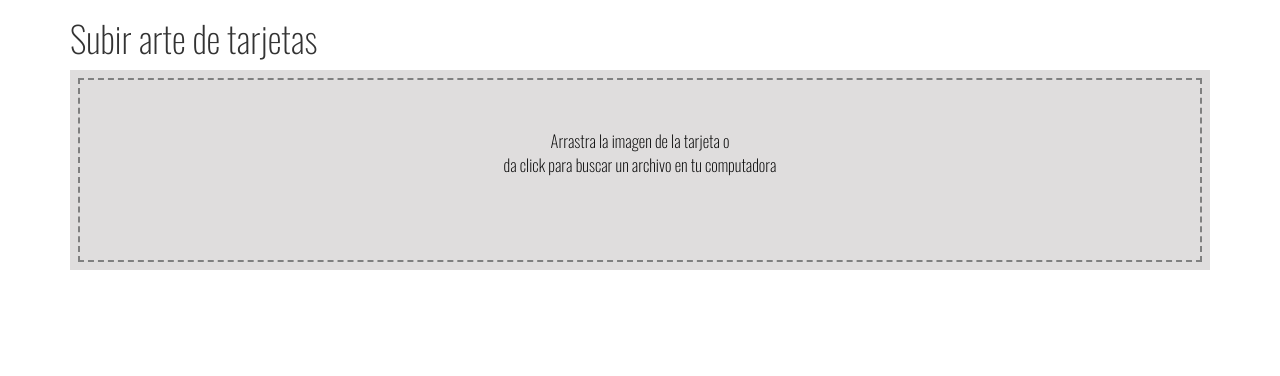
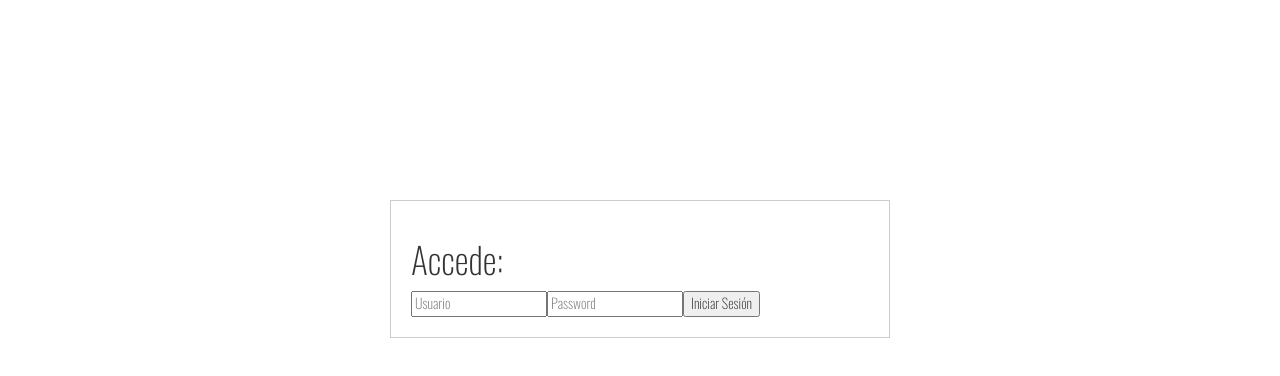
Before and after one commit to deanvlue/cardartmanager, a Vue app: page /#/login in a window 1280 px wide. Shown: the top 376 px of the page. Built offline with nearby package versions, Linux system fonts and the light colour scheme.

Commit message:
Added security

```diff
--- a/package.json
+++ b/package.json
@@ -8,7 +8,8 @@
     "lint": "vue-cli-service lint"
   },
   "dependencies": {
-    "vue": "^2.5.17"
+    "vue": "^2.5.17",
+    "vue-router": "^3.0.1"
   },
   "devDependencies": {
     "@vue/cli-plugin-babel": "^3.1.1",
--- a/src/App.vue
+++ b/src/App.vue
@@ -1,138 +1,42 @@
 <template>
+
   <div id="app">
-    <div class="container">
-      <form enctype="multipart/form-data" novalidate v-if="isInitial || isSaving">
-        <h1>Subir arte de tarjetas</h1>
-        <div class="dropbox">
-          <input type="file" multiple :name="uploadFieldName" :disabled="isSaving"
-            @change="filesChange($event.target.name, $event.target.files); fileCount = $event.target.files.length"
-            accept="image/*" class="input-file"
-            >
+    <div id="nav">
+      <router-link v-if="authenticated" to="/login" v-on:click.native="logout()" replace> Logout</router-link>
+    </div>
+    <router-view @authenticated="setAuthenticated"></router-view>
+  </div>
 
-            <p v-if="isInitial"> Arrastra la imagen de la tarjeta o <br/>da click para buscar un archivo en tu computadora</p>
-
-            <p v-if="isSaving">
-              Uploading {{ fileCount}} files...
-            </p>
-        </div>
-      </form>
-
-      <!--succcess -->
-      <div v-if="isSuccess">
-        <h2>Los artes han sido subidos!</h2>
-        <p>
-          <a href="javascript:void(0)" @click="reset()">Subir más</a>
-        </p>
-
-        <ul class="list-unstyled">
-          <li v-for="item in uploadedFiles">
-            <img :src="item.url" class="img-responsive img-thumbnail" :alt="item.originalName">
-          </li>
-        </ul>
-      </div>
-
-      <!-- FAILED -->
-
-      <div v-if="isFailed">
-        <h2>Uploaded Failed</h2>
-
-        <p>
-          <a href="javascript:void(0)" @click="reset()">Intenta de nuevo</a>
-        </p>
-        <pre>{{ uploadError }}</pre>
-      </div>
+</template>
 
 
-    </div>
-  </div>
-</template>
-
 <script>
-
-// use fake service
-import { upload } from './file-upload.fake.service'; // servicio falso
-
-const STATUS_INITIAL=0, STATUS_SAVING=1, STATUS_SUCCESS=2, STATUS_FAILED=3;
-
 export default{
-  name: 'app',
+  name: 'App',
   data(){
     return{
-      uploadedFiles: [],
-      uploadError: null,
-      currentStatus: null,
-      uploadFieldName: 'cardart'
+      authenticated: false,
+      mockAccount:{
+        username: "carlos.munoz@alsea.com.mx",
+        password: "Alsea.2018"
+      }
     }
   },
-  computed:{
-    isInitial(){
-      return this.currentStatus === STATUS_INITIAL;
-    },
-
-    isSaving(){
-      return this.currentStatus === STATUS_SAVING;
-    },
-
-    isSuccess(){
-      return this.currentStatus === STATUS_SUCCESS;
-    },
-
-    isFailed(){
-      return this.currentStatus === STATUS_FAILED;
+  mounted(){
+    if(!this.authenticated){
+      this.$router.replace({name:"login"});
     }
   },
 
   methods:{
-    reset(){
-      //resetea la forma a su estado inicial
-      this.currentStatus = STATUS_INITIAL;
-      this.uploadedFiles = [];
-      this.uploadError = null;
+    setAuthenticated(status){
+      this.authenticated = status;
     },
-
-    save(formData){
-      this.currentStatus = STATUS_SAVING;
-
-      // manda a llamar la función de guardar en el API
-      // en este caso subiría la imagen or medio del Azure StorageAPI
-
-      //console.log(formData)
-      upload(formData)
-        .then(x=>{
-          this.uploadedFiles = [].concat(x);
-          this.currentStatus = STATUS_SUCCESS;
-        })
-        .catch(err=>{
-          this.uploadError = err.response;
-          this.currentStatus = STATUS_FAILED;
-        })
-
-    },
-
-    filesChange(filedName, fileList){
-      const formData = new FormData();
-
-      if(!fileList.length) return;
-
-      //anexa los archivos ael objeto FormData
-
-      Array
-        .from(Array(fileList.length).keys())
-        .map(x=>{
-          formData.append(filedName, fileList[x],fileList[x].name)
-        })
-
-      //saveit
-      this.save(formData);
+    logout(){
+      this.status = false;
     }
-  },
-
-    mounted(){ // this is computed
-      this.reset();
-    }
+  }
 }
-
-
 </script>
 
 <style lang="scss">
--- a/src/main.js
+++ b/src/main.js
@@ -1,9 +1,11 @@
 import Vue from 'vue'
 import App from './App.vue'
+import router from './router'
 
 //Vue.config.productionTip = false
 
 new Vue({
+  router,
   el: '#app',
   render: h => h(App),
 })
--- /dev/null
+++ b/src/router.js
@@ -0,0 +1,27 @@
+import Vue from 'vue'
+import Router from 'vue-router'
+import LoginComponent from "./views/login.vue"
+import SecureComponent from "./views/secure.vue"
+
+Vue.use(Router)
+
+export default new Router({
+    routes:[
+        {
+            path: '/',
+            redirect:{
+                name: "login"
+            }
+        },
+        {
+            path: "/login",
+            name: "login",
+            component: LoginComponent
+        },
+        {
+            path: "/secure",
+            name: "secure",
+            component: SecureComponent
+        }
+    ]
+})
--- /dev/null
+++ b/src/views/login.vue
@@ -0,0 +1,51 @@
+<template>
+<div id="login">
+    <h1>Accede:</h1>
+    <input type="text" name="username" v-model="input.username" placeholder="Usuario"/>
+    <input type="password" name="password" v-model="input.password" placeholder="Password"/>
+    <button type="button" @click="login()">Iniciar Sesión</button>
+</div>
+</template>
+
+<script>
+
+// exporta el área asegurada
+export default{
+    name: 'Login',
+    data(){
+        return{
+            input:{
+                username: "",
+                password: ""
+            }
+        }
+    },
+
+    methods:{
+        login(){
+            if(this.input.username !== "" && this.input.password != ""){
+                if(this.input.username == this.$parent.mockAccount.username && this.input.password == this.$parent.mockAccount.password){
+                    this.$emit("authenticated", true);
+                    this.$router.replace({name: "secure"});
+                }else{
+                    console.log("El usuario y/o el password son incorrectos");
+                }
+            }else{
+                console.log("Debes de colocar un nombre de usuario");
+            }
+        }
+    }
+}
+
+</script>
+
+<style scoped>
+#login{
+    width: 500px;
+    border: 1px solid #CCCCCC;
+    background-color: #ffffff;
+    margin: auto;
+    margin-top: 200px;
+    padding:20px;
+}
+</style>
--- /dev/null
+++ b/src/views/secure.vue
@@ -0,0 +1,29 @@
+<template>
+<div id="secure">
+    <h1>Área Asegurada</h1>
+    <p>
+        Esta es un área asegurada
+    </p>
+</div>
+</template>
+
+<script>
+
+// exporta el área asegurada
+export default{
+    name: 'Secure',
+    data(){
+        return{};
+    }
+}
+
+</script>
+
+<style lang="scss">
+#secure{
+    background-color: #bb3300;
+    border: 1px solid #003300;
+    padding: 20px;
+    margin-top: 10px;
+}
+</style>
```
Also changed, not shown: 2 other files (tests, documents, lock files or other folders).
